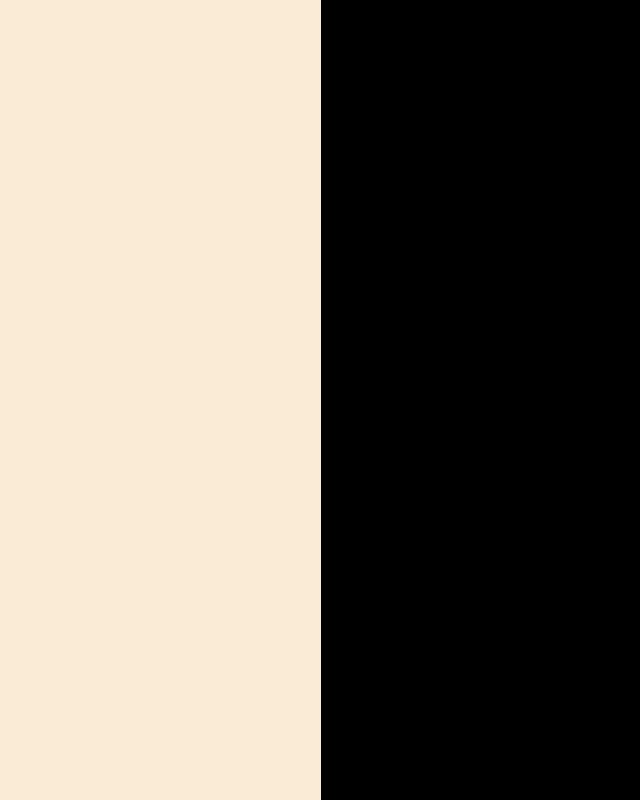
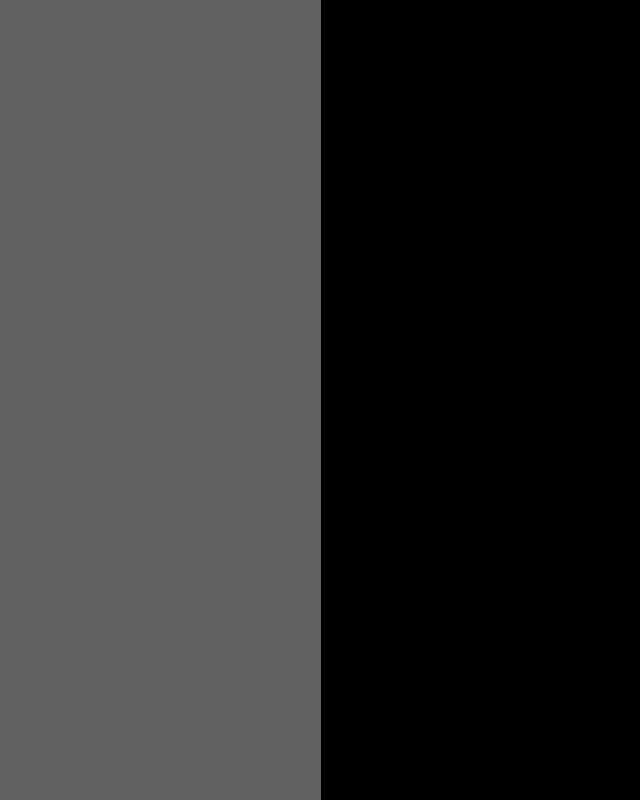
Before and after one commit to Behindtheboard/to-do-list, a website: page src/index.html in a window 1280 px wide. Shown: the whole page, without its empty margins (63-703 px from the left). Drawn offline with Linux system fonts and the light colour scheme.

Commit message:
Change backgroun Color

```diff
--- a/src/style.css
+++ b/src/style.css
@@ -182,6 +182,7 @@ html {
 body {
     display: grid;
     grid-template: 100vh / 30vw 70vw;
+    font: white;
 }
 
 #container, #list-display {
@@ -190,7 +191,7 @@ body {
 
 #sidebar {
     grid-area: 1 / 1;
-    background-color: antiquewhite;
+    background-color: rgb(98, 97, 97);
 }
 
 #container {
```
Also changed, not shown: dist/index.bundle.js.
